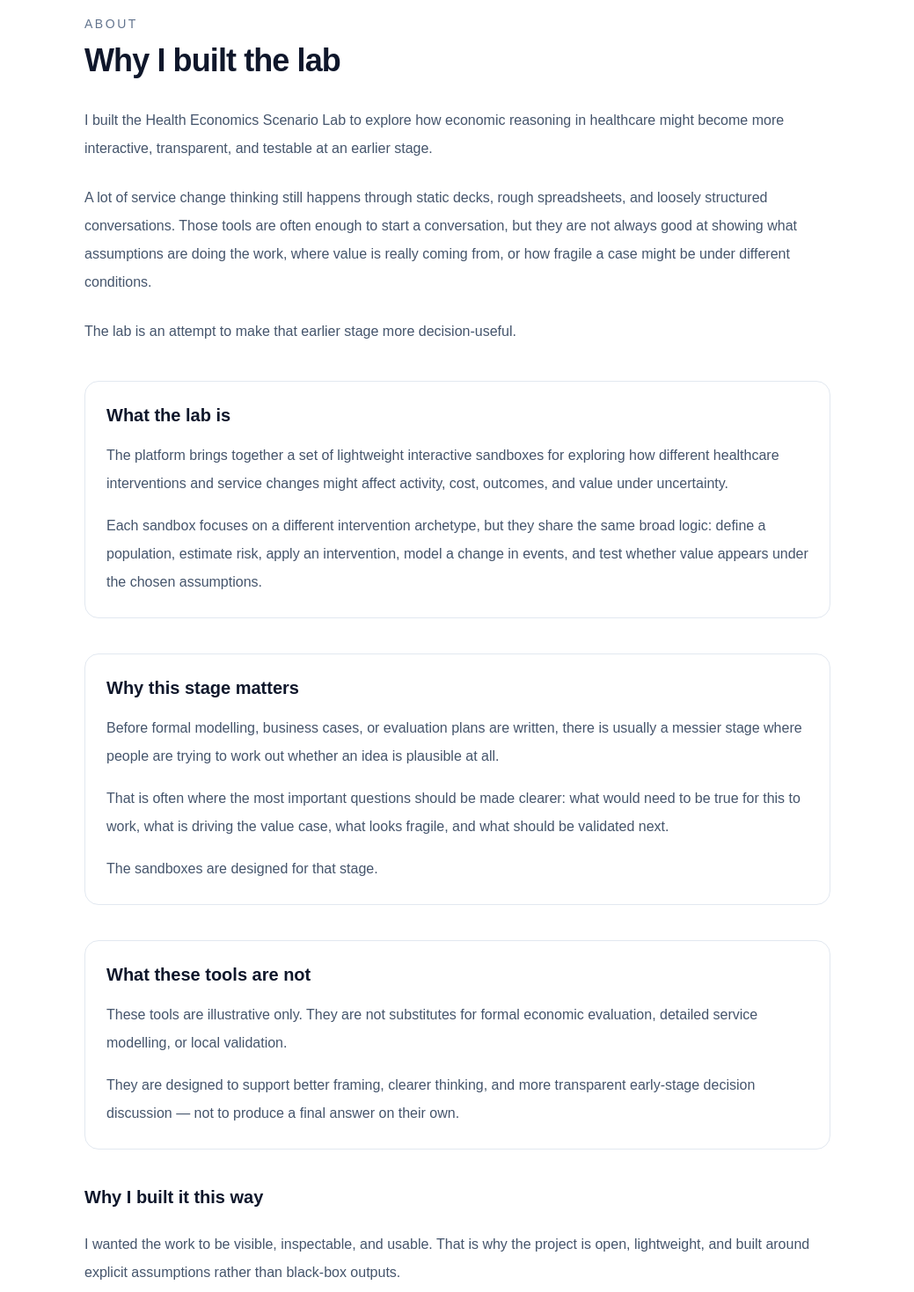
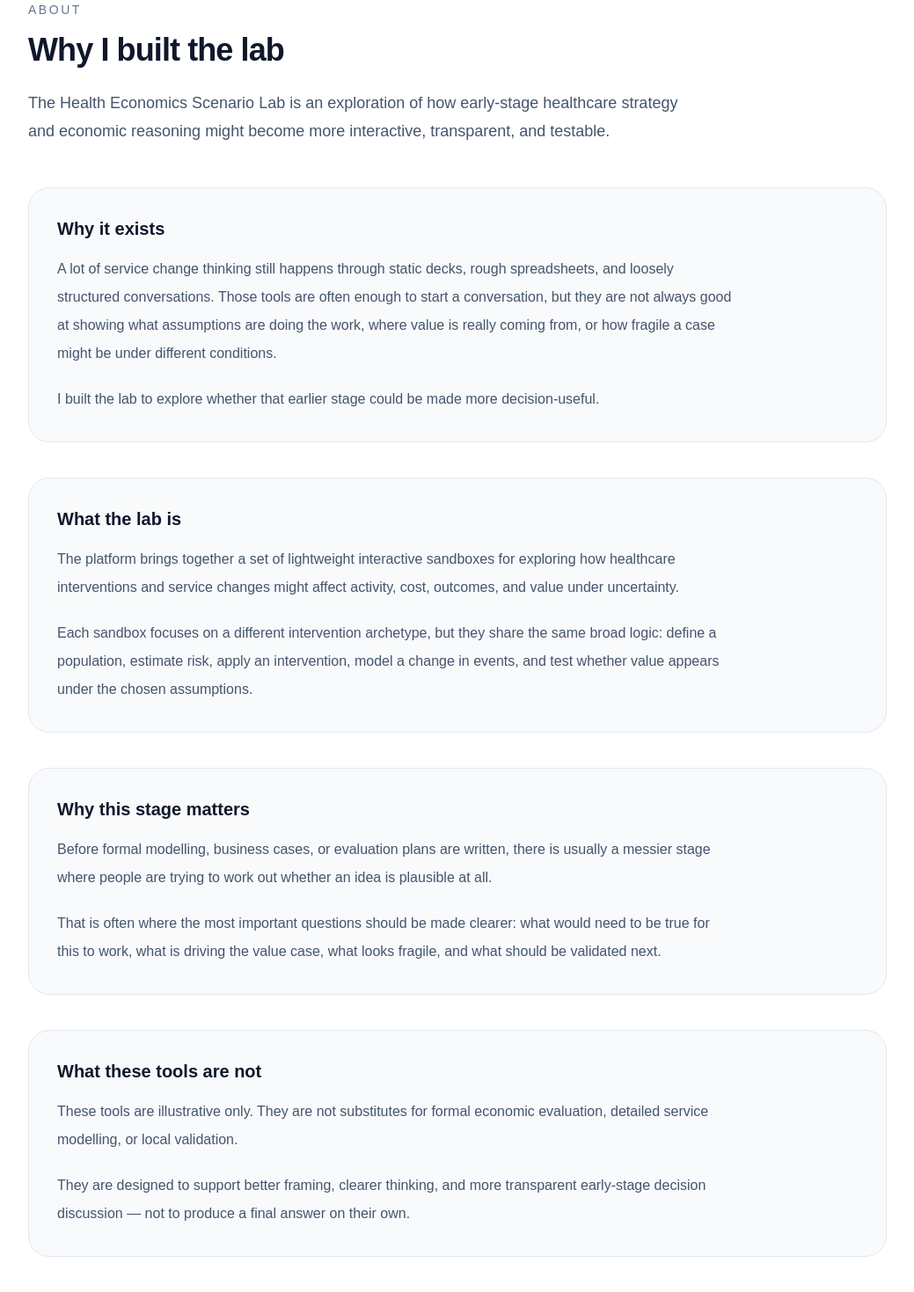
Before and after one commit to olivercareyncl/health-economics-scenario-lab, a Next.js app in the folder site/: page /about in a window 1280 px wide. Shown: the part 120-1589 px from the top of the page at 88% size, without its empty margins (120-1159 px from the left). Built offline with nearby package versions, Linux system fonts and the light colour scheme.

Commit message:
Update page.tsx

```diff
--- a/site/src/app/about/page.tsx
+++ b/site/src/app/about/page.tsx
@@ -1,45 +1,46 @@
 export default function AboutPage() {
   return (
     <main className="min-h-screen bg-white text-slate-900">
-      <div className="mx-auto max-w-4xl px-6 py-20">
-        <p className="mb-3 text-sm font-medium uppercase tracking-[0.18em] text-slate-500">
+      <div className="mx-auto max-w-5xl px-6 py-16">
+        <p className="text-sm font-medium uppercase tracking-[0.18em] text-slate-500">
           About
         </p>
-        <h1 className="text-4xl font-semibold tracking-tight">
+        <h1 className="mt-4 text-4xl font-semibold tracking-tight">
           Why I built the lab
         </h1>
+        <p className="mt-6 max-w-3xl text-lg leading-8 text-slate-600">
+          The Health Economics Scenario Lab is an exploration of how early-stage
+          healthcare strategy and economic reasoning might become more
+          interactive, transparent, and testable.
+        </p>
 
-        <div className="mt-8 space-y-10 text-slate-600">
-          <section className="space-y-6 leading-8">
-            <p>
-              I built the Health Economics Scenario Lab to explore how economic
-              reasoning in healthcare might become more interactive,
-              transparent, and testable at an earlier stage.
-            </p>
+        <div className="mt-12 space-y-10">
+          <section className="rounded-3xl border border-slate-200 bg-slate-50 p-8">
+            <h2 className="text-xl font-semibold">Why it exists</h2>
+            <div className="mt-4 max-w-3xl space-y-5 leading-8 text-slate-600">
               <p>
                 A lot of service change thinking still happens through static
                 decks, rough spreadsheets, and loosely structured conversations.
-              Those tools are often enough to start a conversation, but they are
-              not always good at showing what assumptions are doing the work,
-              where value is really coming from, or how fragile a case might be
-              under different conditions.
+                Those tools are often enough to start a conversation, but they
+                are not always good at showing what assumptions are doing the
+                work, where value is really coming from, or how fragile a case
+                might be under different conditions.
               </p>
               <p>
-              The lab is an attempt to make that earlier stage more
-              decision-useful.
+                I built the lab to explore whether that earlier stage could be
+                made more decision-useful.
               </p>
+            </div>
           </section>
 
-          <section className="rounded-2xl border border-slate-200 p-6">
-            <h2 className="text-xl font-semibold text-slate-900">
-              What the lab is
-            </h2>
-            <div className="mt-4 space-y-4 leading-8">
+          <section className="rounded-3xl border border-slate-200 bg-slate-50 p-8">
+            <h2 className="text-xl font-semibold">What the lab is</h2>
+            <div className="mt-4 max-w-3xl space-y-5 leading-8 text-slate-600">
               <p>
                 The platform brings together a set of lightweight interactive
-                sandboxes for exploring how different healthcare interventions
-                and service changes might affect activity, cost, outcomes, and
-                value under uncertainty.
+                sandboxes for exploring how healthcare interventions and service
+                changes might affect activity, cost, outcomes, and value under
+                uncertainty.
               </p>
               <p>
                 Each sandbox focuses on a different intervention archetype, but
@@ -50,11 +51,9 @@ export default function AboutPage() {
             </div>
           </section>
 
-          <section className="rounded-2xl border border-slate-200 p-6">
-            <h2 className="text-xl font-semibold text-slate-900">
-              Why this stage matters
-            </h2>
-            <div className="mt-4 space-y-4 leading-8">
+          <section className="rounded-3xl border border-slate-200 bg-slate-50 p-8">
+            <h2 className="text-xl font-semibold">Why this stage matters</h2>
+            <div className="mt-4 max-w-3xl space-y-5 leading-8 text-slate-600">
               <p>
                 Before formal modelling, business cases, or evaluation plans are
                 written, there is usually a messier stage where people are
@@ -66,17 +65,12 @@ export default function AboutPage() {
                 driving the value case, what looks fragile, and what should be
                 validated next.
               </p>
-              <p>
-                The sandboxes are designed for that stage.
-              </p>
             </div>
           </section>
 
-          <section className="rounded-2xl border border-slate-200 p-6">
-            <h2 className="text-xl font-semibold text-slate-900">
-              What these tools are not
-            </h2>
-            <div className="mt-4 space-y-4 leading-8">
+          <section className="rounded-3xl border border-slate-200 bg-slate-50 p-8">
+            <h2 className="text-xl font-semibold">What these tools are not</h2>
+            <div className="mt-4 max-w-3xl space-y-5 leading-8 text-slate-600">
               <p>
                 These tools are illustrative only. They are not substitutes for
                 formal economic evaluation, detailed service modelling, or local
@@ -90,20 +84,20 @@ export default function AboutPage() {
             </div>
           </section>
 
-          <section className="space-y-6 leading-8">
-            <h2 className="text-xl font-semibold text-slate-900">
-              Why I built it this way
-            </h2>
+          <section className="rounded-3xl border border-slate-200 bg-slate-50 p-8">
+            <h2 className="text-xl font-semibold">Why I built it this way</h2>
+            <div className="mt-4 max-w-3xl space-y-5 leading-8 text-slate-600">
               <p>
-              I wanted the work to be visible, inspectable, and usable. That is
-              why the project is open, lightweight, and built around explicit
-              assumptions rather than black-box outputs.
+                I wanted the work to be visible, inspectable, and usable. That
+                is why the project is open, lightweight, and built around
+                explicit assumptions rather than black-box outputs.
               </p>
               <p>
                 My interest here is not just in individual models, but in the
                 broader question of how healthcare strategy, economic reasoning,
                 and decision support might become more interactive in practice.
               </p>
+            </div>
           </section>
         </div>
       </div>
```
Lines whose indentation alone changed are shown as unchanged.
